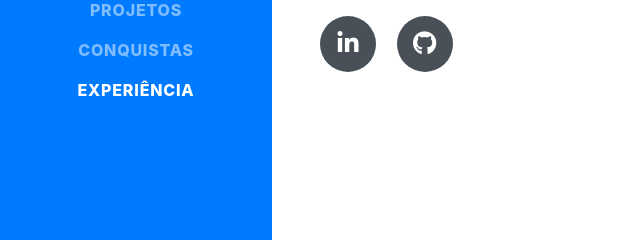
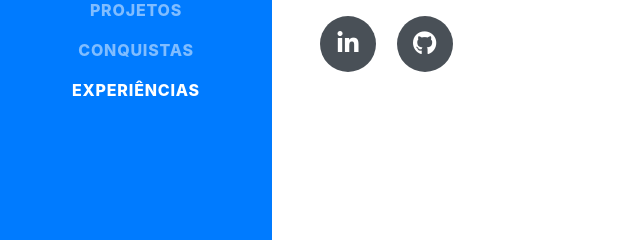
Before and after one commit to ismarads/ismarads.github.io, a website with bundled scripts: page index.html in a window 1280 px wide. Shown: the part 519-759 px from the top of the page, 0-640 px from the left. Built offline with nearby package versions, Linux system fonts and the light colour scheme; a web font is replaced by a local one.

Commit message:
correção de tag

```diff
--- a/index.html
+++ b/index.html
@@ -57,7 +57,7 @@
           <a class="nav-link js-scroll-trigger" href="#awards">Conquistas</a>
         </li>
         <li class="nav-item">
-          <a class="nav-link js-scroll-trigger" href="#experience">Experiência</a>
+          <a class="nav-link js-scroll-trigger" href="#experience">Experiências</a>
         </li>
       </ul>
     </div>
```
